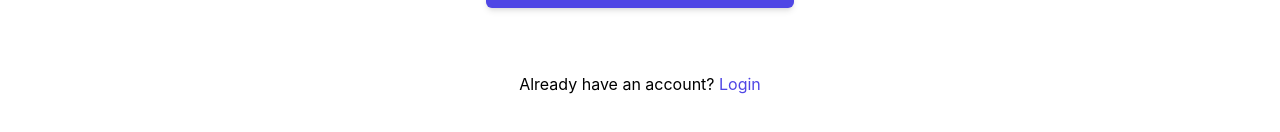
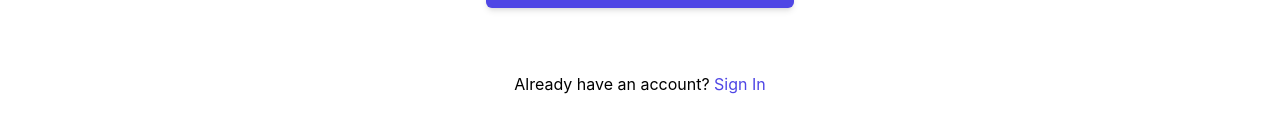
Before and after one commit to natakers/projectManagementApp, a React (Create React App) app: page /signup in a window 1280 px wide. Shown: the part 512-644 px from the top of the page. Built offline with nearby package versions, Linux system fonts and the light colour scheme; no server answers.

Commit message:
fix: remove incorrect route

```diff
--- a/src/pages/SignupPage.tsx
+++ b/src/pages/SignupPage.tsx
@@ -81,7 +81,7 @@ const SignupPage = (props: Props) => {
         </div>
       </form>
       <div className="have-account w-full flex justify-center items-center">
-        <span>Already have an account?&nbsp;</span><Link to='/login' className='text-indigo-600 hover:text-indigo-700 transition-all duration-200'>Login</Link>
+        <span>Already have an account?&nbsp;</span><Link to='/signin' className='text-indigo-600 hover:text-indigo-700 transition-all duration-200'>Sign In</Link>
       </div>
     </section>
   )
```
